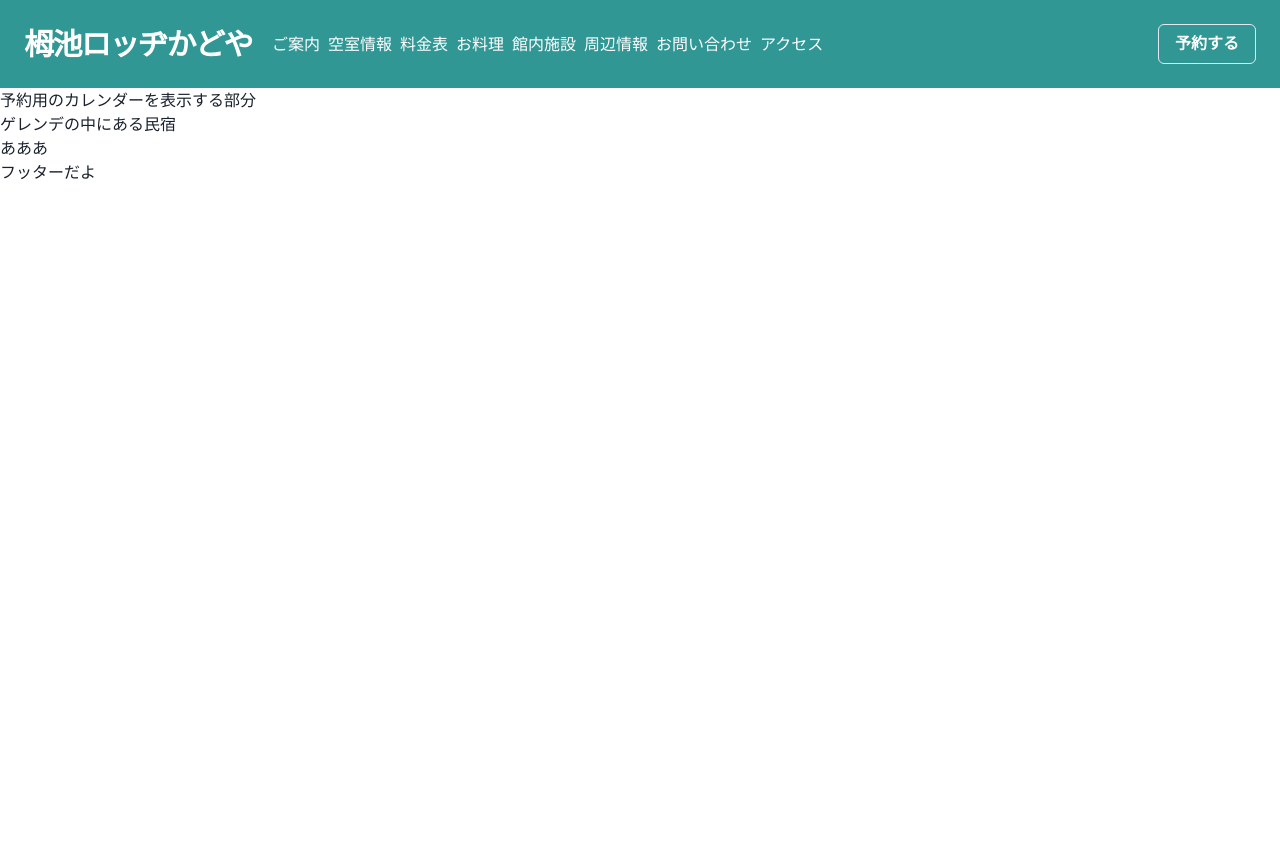
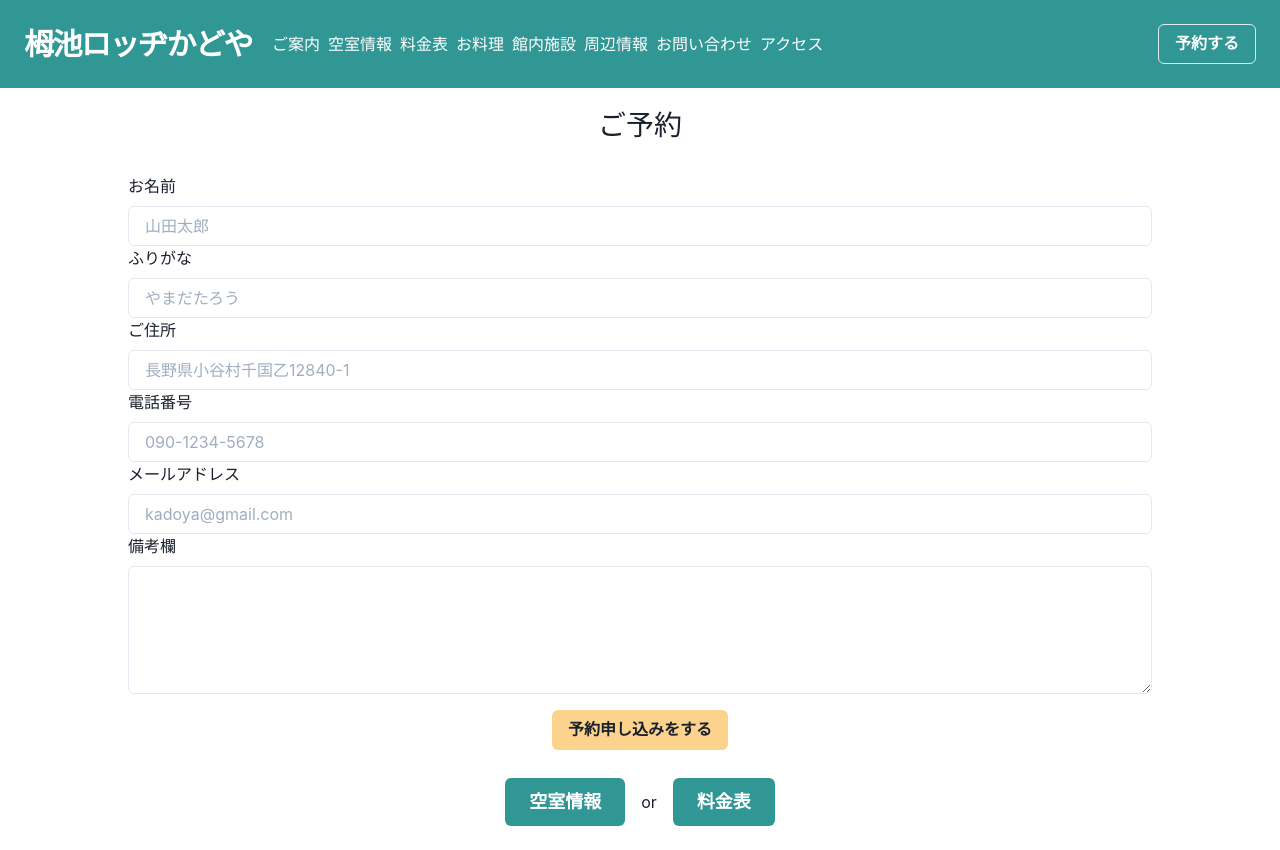
Before and after one commit to tomoki33kurita/lodge-kadoya, a Next.js app in the folder web/: page /reserve in a window 1280 px wide. Before the commit the page ends 800 px from the top, so only its background shows below. Built offline with nearby package versions, Linux system fonts and the light colour scheme.

Commit message:
Added react-hook-form library in reserve page

```diff
--- a/web/package.json
+++ b/web/package.json
@@ -20,7 +20,8 @@
     "next": "11.0.1",
     "react": "17.0.2",
     "react-calendar": "^4.0.0",
-    "react-dom": "17.0.2"
+    "react-dom": "17.0.2",
+    "react-hook-form": "^7.41.0"
   },
   "devDependencies": {
     "@types/react": "17.0.14",
--- a/web/pages/reserve/index.tsx
+++ b/web/pages/reserve/index.tsx
@@ -1,24 +1,102 @@
 import Head from "next/head";
+import {
+  Center,
+  Box,
+  FormErrorMessage,
+  FormLabel,
+  FormControl,
+  Input,
+  Button,
+  Link as A,
+  Textarea,
+} from "@chakra-ui/react";
+import Link from "next/link";
+import { useForm } from "react-hook-form";
 
 const Reserve = () => {
+  const { handleSubmit, register } = useForm();
+  const handleForm = (values: any) => {
+    console.log(values);
+  };
   return (
     <div>
       <Head>
-        <title>Create Next App</title>
+        <title>ご予約 - 栂池ロッヂかどや</title>
         <meta name="description" content="Generated by create next app" />
         <link rel="icon" href="/favicon.ico" />
       </Head>
 
       <main>
-        <h1>予約用のカレンダーを表示する部分</h1>
-
-        <p>ゲレンデの中にある民宿</p>
-        <div>あああ</div>
+        <Center py={4}>
+          <Box as={"h1"} fontSize={"28px"}>
+            ご予約
+          </Box>
+        </Center>
+        <Center my={3} mx={"auto"} width={"80%"}>
+          <form onSubmit={handleSubmit(handleForm)} style={{ width: "100%" }}>
+            <FormControl>
+              <Box width={"100%"}>
+                <FormLabel>お名前</FormLabel>
+                <Input
+                  id={"name"}
+                  placeholder={"山田太郎"}
+                  {...register("name")}
+                />
+              </Box>
+              <FormLabel>ふりがな</FormLabel>
+              <Input
+                id={"kana"}
+                placeholder={"やまだたろう"}
+                {...register("kana")}
+              />
+              <FormLabel>ご住所</FormLabel>
+              <Input
+                id={"address"}
+                placeholder={"長野県小谷村千国乙12840-1"}
+                {...register("address")}
+              />
+              <FormLabel>電話番号</FormLabel>
+              <Input
+                id={"tel"}
+                placeholder={"090-1234-5678"}
+                {...register("tel")}
+              />
+              <FormLabel>メールアドレス</FormLabel>
+              <Input
+                id={"email"}
+                placeholder={"kadoya@gmail.com"}
+                {...register("email")}
+              />
+              {/* <FormLabel>メールアドレス(再入力)</FormLabel>
+              <Input
+                id={"re-email"}
+                placeholder={"kadoya@gmail.com"}
+                {...register("name")}
+              /> */}
+              <FormLabel>備考欄</FormLabel>
+              <Textarea id={"remarks"} {...register("remarks")} rows={5} />
+              <Center my={4}>
+                <Button type={"submit"} bgColor={"orange.200"}>
+                  予約申し込みをする
+                </Button>
+              </Center>
+            </FormControl>
+          </form>
+        </Center>
+        <Center mb={6}>
+          <Button color={"white"} bgColor={"teal.500"} size={"lg"}>
+            <Link href={"/availabillity"} passHref>
+              <A>空室情報</A>
+            </Link>
+          </Button>
+          <Box px={4}>or</Box>
+          <Button color={"white"} bgColor={"teal.500"} size={"lg"}>
+            <Link href={"/price"} passHref>
+              <A>料金表</A>
+            </Link>
+          </Button>
+        </Center>
       </main>
-
-      <footer>
-        <p>フッターだよ</p>
-      </footer>
     </div>
   );
 };
```
Also changed, not shown: 1 other file (tests, documents, lock files or other folders).
